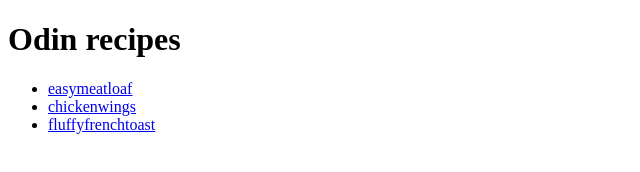
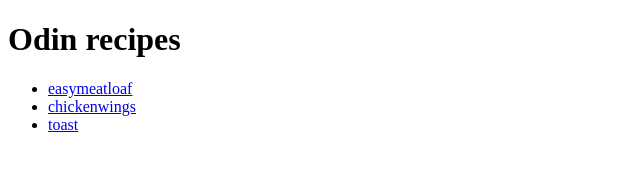
Before and after one commit to Jasmine0905/odin-recipes, a plain HTML site: page index.html in a window 1280 px wide. Shown: the full height of the page, 0-640 px from the left. Drawn offline with Linux system fonts and the light colour scheme.

Commit message:
index.html

```diff
--- a/index.html
+++ b/index.html
@@ -10,7 +10,7 @@
         <ul>
         <li><a href="recipes/easymeatloaf.html">easymeatloaf</a></li>
         <li><a href="recipes/chickenwings.html">chickenwings</a></li>
-        <li><a href="recipes/fluffyfrenchtoast.html">fluffyfrenchtoast</a></li>
+        <li><a href="recipes/toast.html">toast</a></li>
         </ul>
     </body>
 </html>
```
